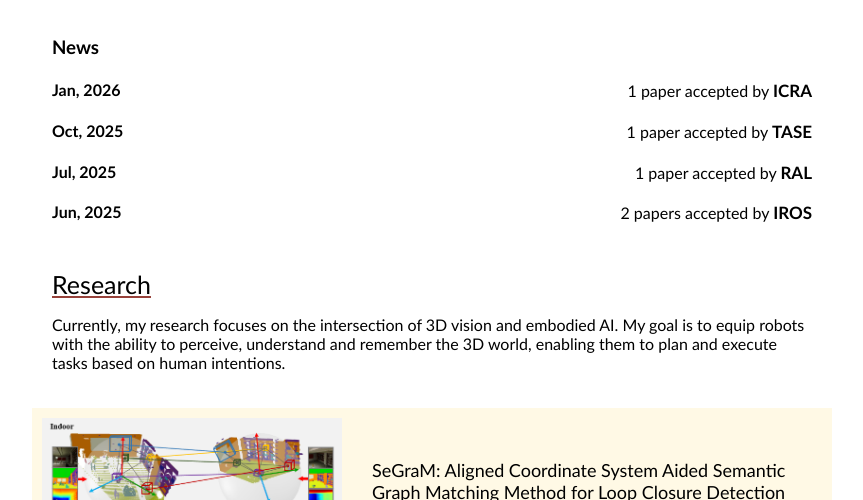
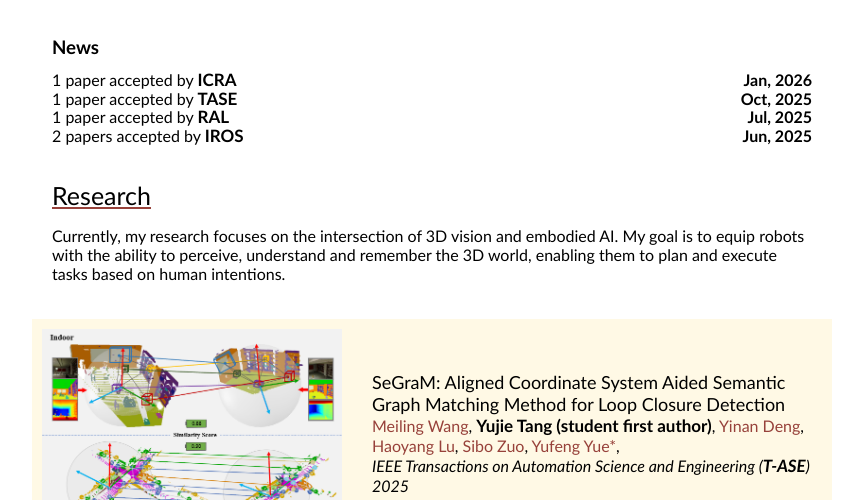
Before and after one commit to BIT-TYJ/BIT-TYJ.github.io, a plain HTML site: page index.html in a window 1280 px wide. Shown: the part 256-756 px from the top of the page, without its empty margins (208-1071 px from the left). Drawn offline with Linux system fonts and the light colour scheme.

Commit message:
Update index.html

```diff
--- a/index.html
+++ b/index.html
@@ -57,22 +57,22 @@
       <td style="padding:20px;width:100%; vertical-align:middle;">
         <h3>News</h3>
         <div class="news-container" style="margin-top:10px;">
-          <div class="news-column" style="line-height: 1.8; display: flex; flex-direction: column;">
+          <div class="news-column" style="line-height: 0.5; display: flex; flex-direction: column;">
             <div style="display: flex; justify-content: space-between; margin-bottom: 10px;">
-              <span style="font-weight: bold;">Jan, 2026</span>
               <span>1 paper accepted by <strong>ICRA</strong></span>
+				<span style="font-weight: bold;">Jan, 2026</span>
             </div>
             <div style="display: flex; justify-content: space-between; margin-bottom: 10px;">
-              <span style="font-weight: bold;">Oct, 2025</span>
               <span>1 paper accepted by <strong>TASE</strong></span>
+				<span style="font-weight: bold;">Oct, 2025</span>
             </div>
             <div style="display: flex; justify-content: space-between; margin-bottom: 10px;">
-              <span style="font-weight: bold;">Jul, 2025</span>
               <span>1 paper accepted by <strong>RAL</strong></span>
+				<span style="font-weight: bold;">Jul, 2025</span>
             </div>
             <div style="display: flex; justify-content: space-between;">
-              <span style="font-weight: bold;">Jun, 2025</span>
               <span>2 papers accepted by <strong>IROS</strong></span>
+				<span style="font-weight: bold;">Jun, 2025</span>
             </div>
           </div>
         </div>
```
